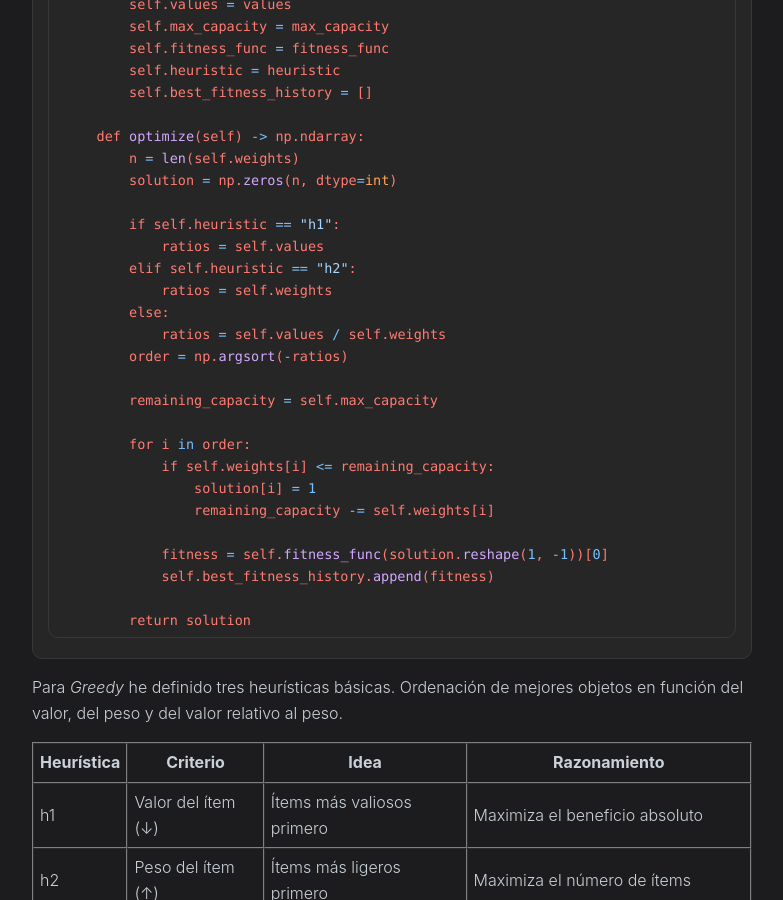
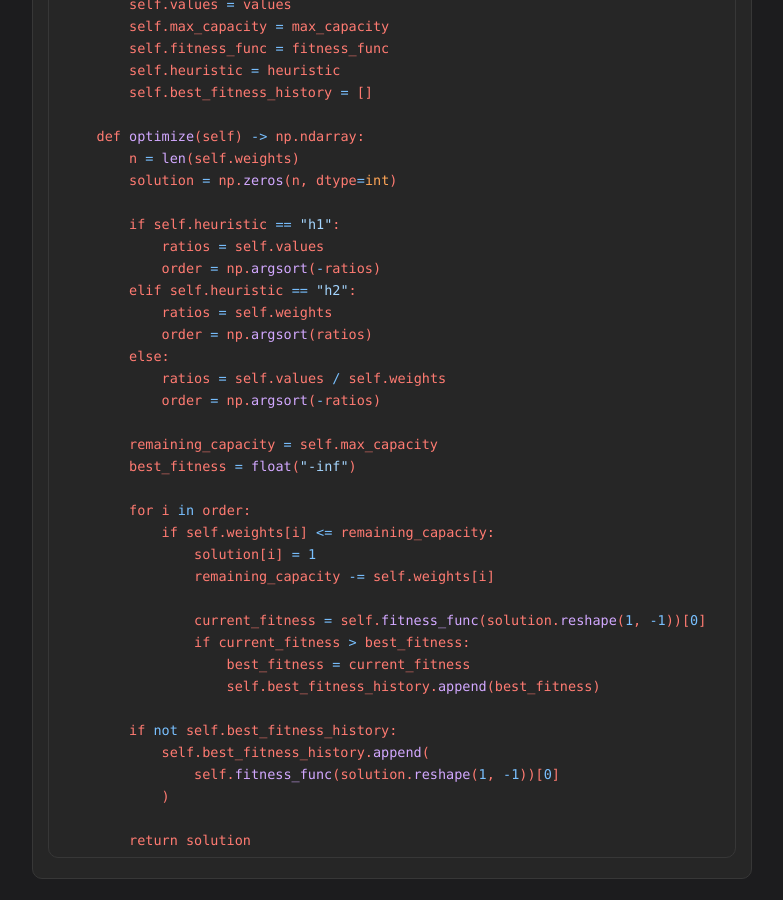
Before and after one commit to Migue8gl/Migue8gl.github.io, a Jekyll site: the page built from _posts/2025-12-30-algoritmos-geneticos.md, in a window 1280 px wide and 900 px high, scrolled down 13651 px. Shown: the whole window, without its empty margins (248-1031 px from the left). Built offline with Jekyll 4.4.1, drawn with Linux system fonts in a browser that asks for light colours.

Commit message:
fix greedy typo in blog

````diff
--- a/_posts/2025-12-30-algoritmos-geneticos.md
+++ b/_posts/2025-12-30-algoritmos-geneticos.md
@@ -339,21 +339,31 @@ class Greedy:
 
         if self.heuristic == "h1":
             ratios = self.values
+            order = np.argsort(-ratios)
         elif self.heuristic == "h2":
             ratios = self.weights
+            order = np.argsort(ratios)
         else:
             ratios = self.values / self.weights
-        order = np.argsort(-ratios)
+            order = np.argsort(-ratios)
 
         remaining_capacity = self.max_capacity
+        best_fitness = float("-inf")
 
         for i in order:
             if self.weights[i] <= remaining_capacity:
                 solution[i] = 1
                 remaining_capacity -= self.weights[i]
 
-            fitness = self.fitness_func(solution.reshape(1, -1))[0]
-            self.best_fitness_history.append(fitness)
+                current_fitness = self.fitness_func(solution.reshape(1, -1))[0]
+                if current_fitness > best_fitness:
+                    best_fitness = current_fitness
+                    self.best_fitness_history.append(best_fitness)
+
+        if not self.best_fitness_history:
+            self.best_fitness_history.append(
+                self.fitness_func(solution.reshape(1, -1))[0]
+            )
 
         return solution
 ```
````
